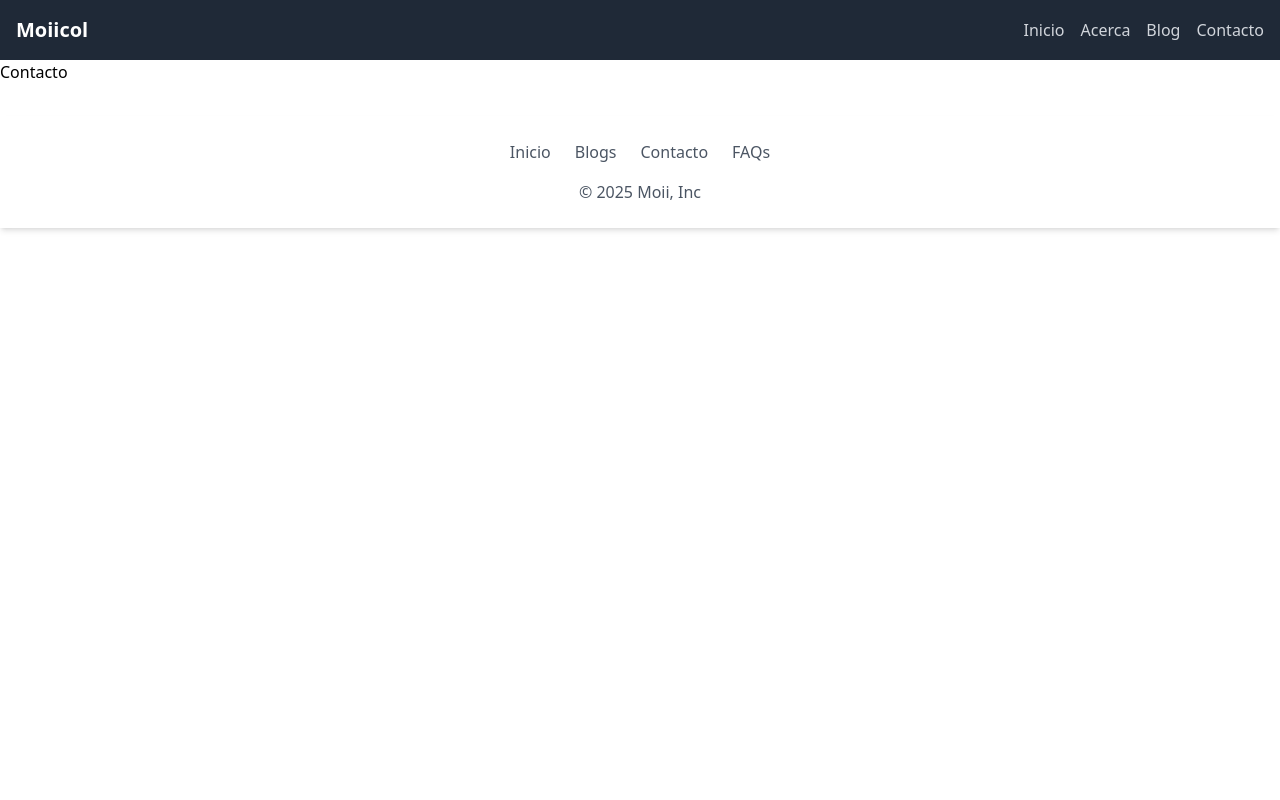
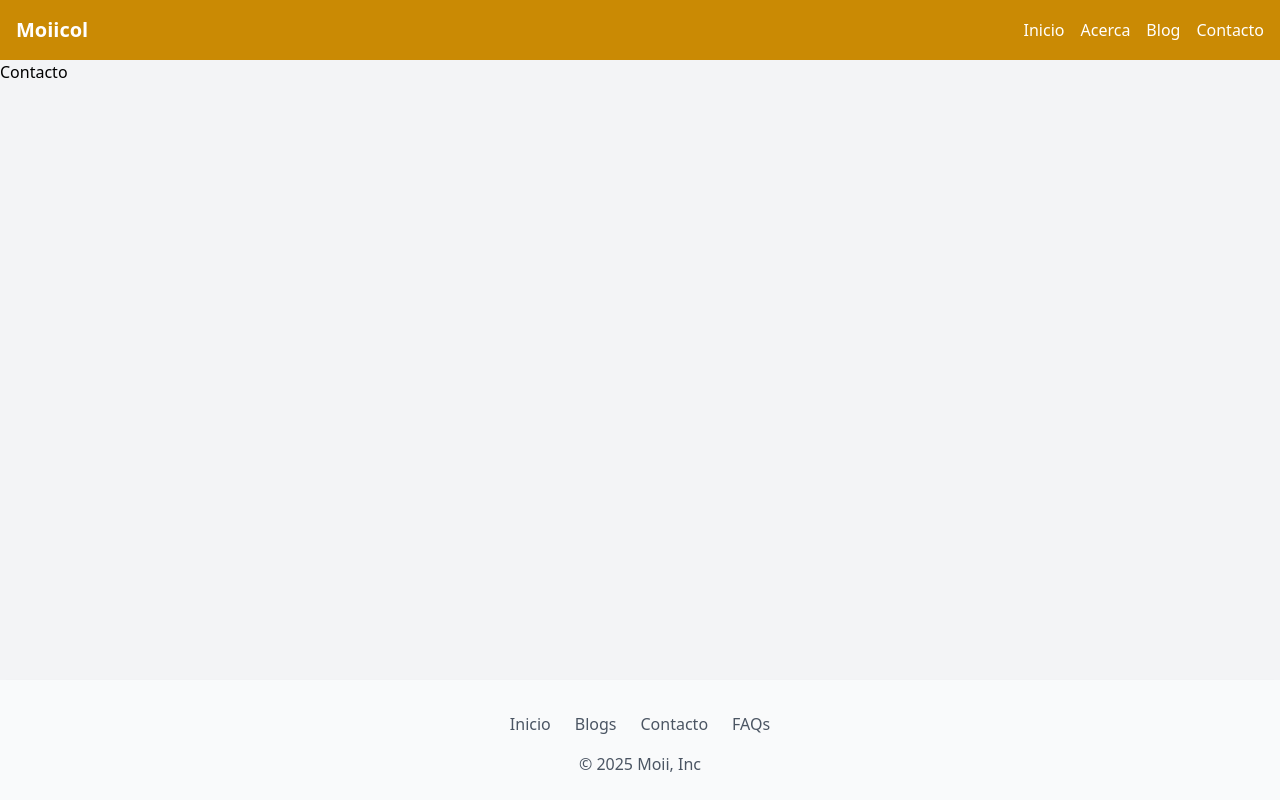
Before and after one commit to danielcaicedoj/moiicol-website, a React (Vite) app: page /contact in a window 1280 px wide. Built offline with nearby package versions, Linux system fonts and the light colour scheme.

Commit message:
change bg colors for navbar, content and footer

```diff
--- a/src/App.jsx
+++ b/src/App.jsx
@@ -16,7 +16,9 @@ function App() {
     const basename = import.meta.env.REACT_APP_BASENAME; // Usa import.meta.env
     return (
       <BrowserRouter basename={basename}>
+        <div className="flex flex-col min-h-screen">
         <Navbar />
+        <main className="flex-grow bg-gray-100">
           <Routes>
               <Route path="/" element={<Home />} />
               <Route path="/about" element={<About />} />
@@ -24,7 +26,9 @@ function App() {
               <Route path="/blog/:id" element={<BlogPost />} />
               <Route path="/contact" element={<Contact />} />
             </Routes>
+        </main>
           <Footer />
+        </div>
       </BrowserRouter>
     );
   }
--- a/src/components/Footer.jsx
+++ b/src/components/Footer.jsx
@@ -1,12 +1,14 @@
+import { Link } from "react-router-dom";
+
 const Footer = () => {
   return (
-        <footer className="bg-white py-6 mt-8 shadow-md">
+    <footer className="bg-gray-50 py-6 pt-8 shadow-md">
       <div className="container mx-auto flex flex-col items-center">
         <ul className="flex space-x-6 mb-4">
-                    <li><a href="#" className="text-gray-600 hover:text-gray-900">Inicio</a></li>
-                    <li><a href="#" className="text-gray-600 hover:text-gray-900">Blogs</a></li>
-                    <li><a href="#" className="text-gray-600 hover:text-gray-900">Contacto</a></li>
-                    <li><a href="#" className="text-gray-600 hover:text-gray-900">FAQs</a></li>
+          <li><Link to="/home" className="text-gray-600 hover:text-gray-900">Inicio</Link></li>
+          <li><Link to="/blog" className="text-gray-600 hover:text-gray-900">Blogs</Link></li>
+          <li><Link to="/contact" className="text-gray-600 hover:text-gray-900">Contacto</Link></li>
+          <li><Link to="/faq" className="text-gray-600 hover:text-gray-900">FAQs</Link></li>
         </ul>
         <p className="text-gray-600">© 2025 Moii, Inc</p>
       </div>
--- a/src/components/Navbar.jsx
+++ b/src/components/Navbar.jsx
@@ -3,22 +3,22 @@ import { Link } from 'react-router-dom'; // Importa Link desde react-router-dom
 
 function Navbar() {
   return (
-    <nav className="bg-gray-800 p-4">
+    <nav className="bg-yellow-600 p-4">
       <div className="container mx-auto flex justify-between items-center">
         <Link to="/" className="text-white font-bold text-xl">
           Moiicol
         </Link>
         <div className="flex space-x-4">
-          <Link to="/" className="text-gray-300 hover:text-white">
+          <Link to="/" className="text-white hover:text-sky-300">
             Inicio
           </Link>
-          <Link to="/about" className="text-gray-300 hover:text-white">
+          <Link to="/about" className="text-white hover:text-sky-300">
             Acerca
           </Link>
-          <Link to="/blog" className="text-gray-300 hover:text-white">
+          <Link to="/blog" className="text-white hover:text-sky-300">
             Blog
           </Link>
-          <Link to="/contact" className="text-gray-300 hover:text-white">
+          <Link to="/contact" className="text-white hover:text-sky-300">
             Contacto
           </Link>
         </div>
--- a/src/pages/Home.jsx
+++ b/src/pages/Home.jsx
@@ -4,12 +4,6 @@ import BlogCard from "../components/BlogCard";
 import NewsHeader from '../components/NewsHeader';
 
 const Home = () => {
-    const blogs = [
-        { title: "Blog 1", content: "Contenido del blog 1..." },
-        { title: "Blog 2", content: "Contenido del blog 2..." },
-        { title: "Blog 3", content: "Contenido del blog 3..." },
-        { title: "Blog 4", content: "Contenido del blog 4..." }
-    ];
 
     return (
         <div className="container mx-auto my-8 px-4">
```
Lines whose indentation alone changed are shown as unchanged.
